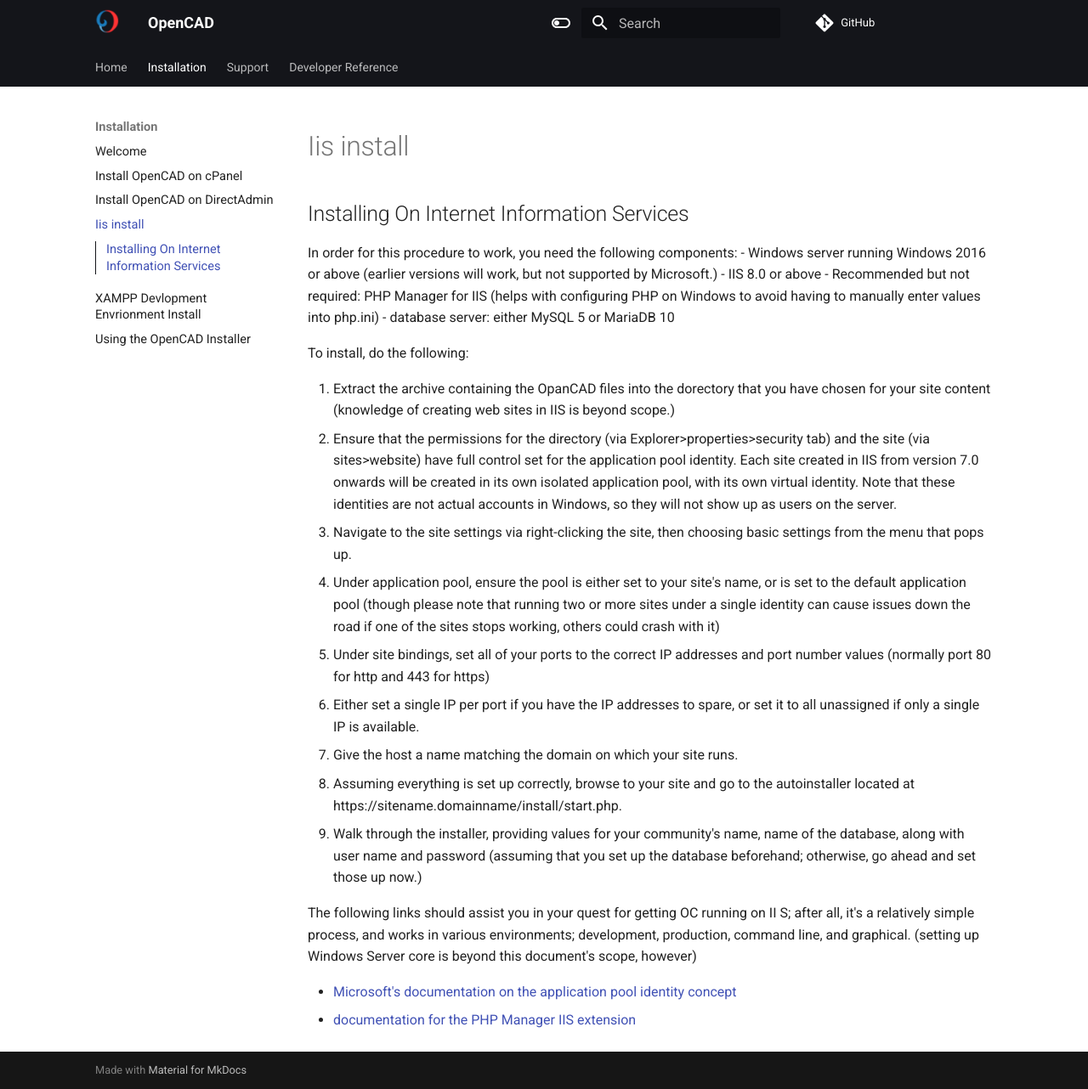
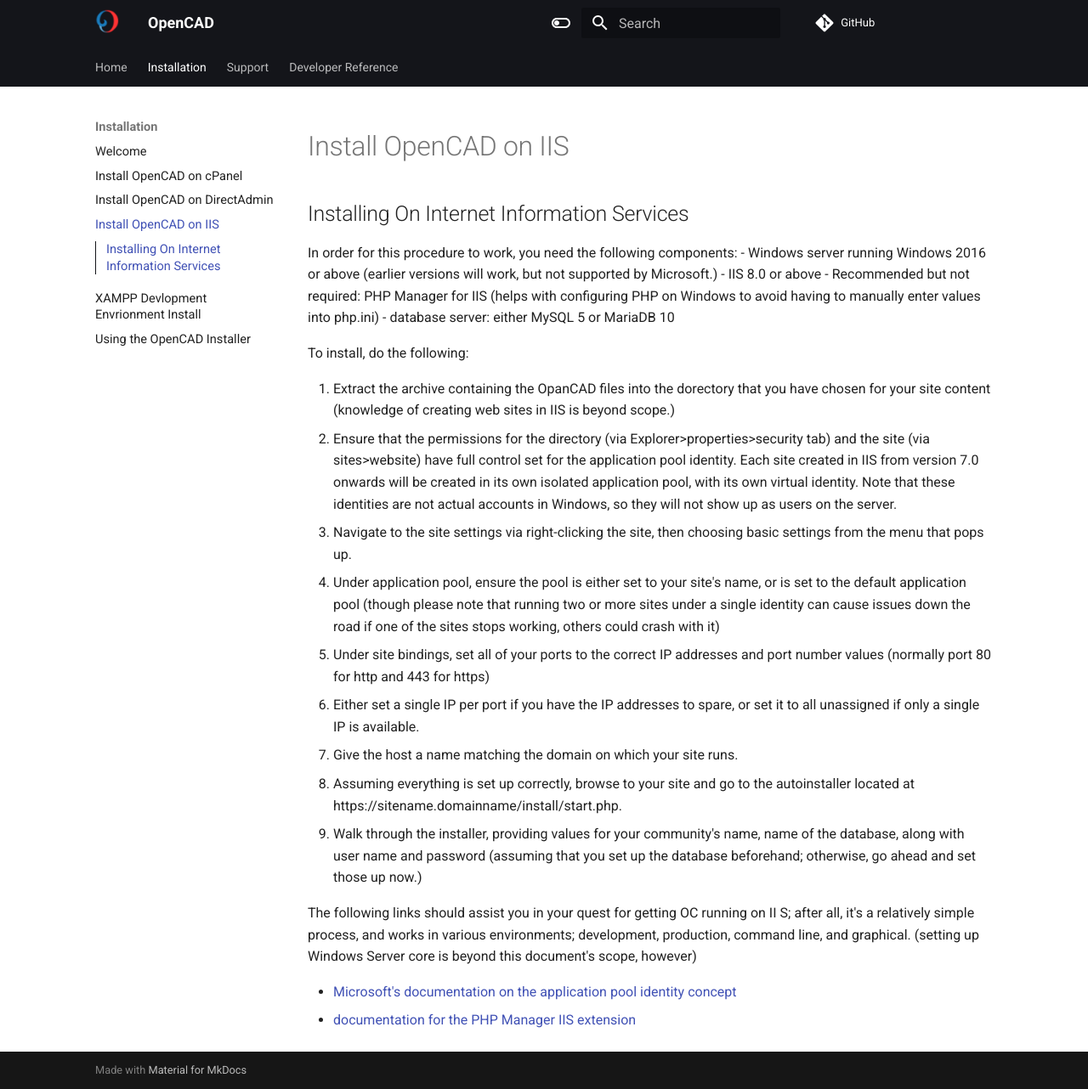
Before and after one commit to opencad-community/OpenCAD-docs, an MkDocs documentation site: the page built from docs/install/iis-install.md, in a window 1280 px wide and 1282 px high. Shown: the whole window at 85% size. Built offline with MkDocs 1.6.1 and Material for MkDocs 9.7.7, drawn with Linux system fonts in a browser that asks for light colours; comment, search, counter and statistics services are not loaded; the version menu is left out.

Commit message:
* Added title to iis-install.md

```diff
--- a/docs/install/iis-install.md
+++ b/docs/install/iis-install.md
@@ -1,3 +1,5 @@
+# Install OpenCAD on IIS
+
 ## Installing On Internet Information Services
 
 In order for this procedure to work, you need the following components:
```
